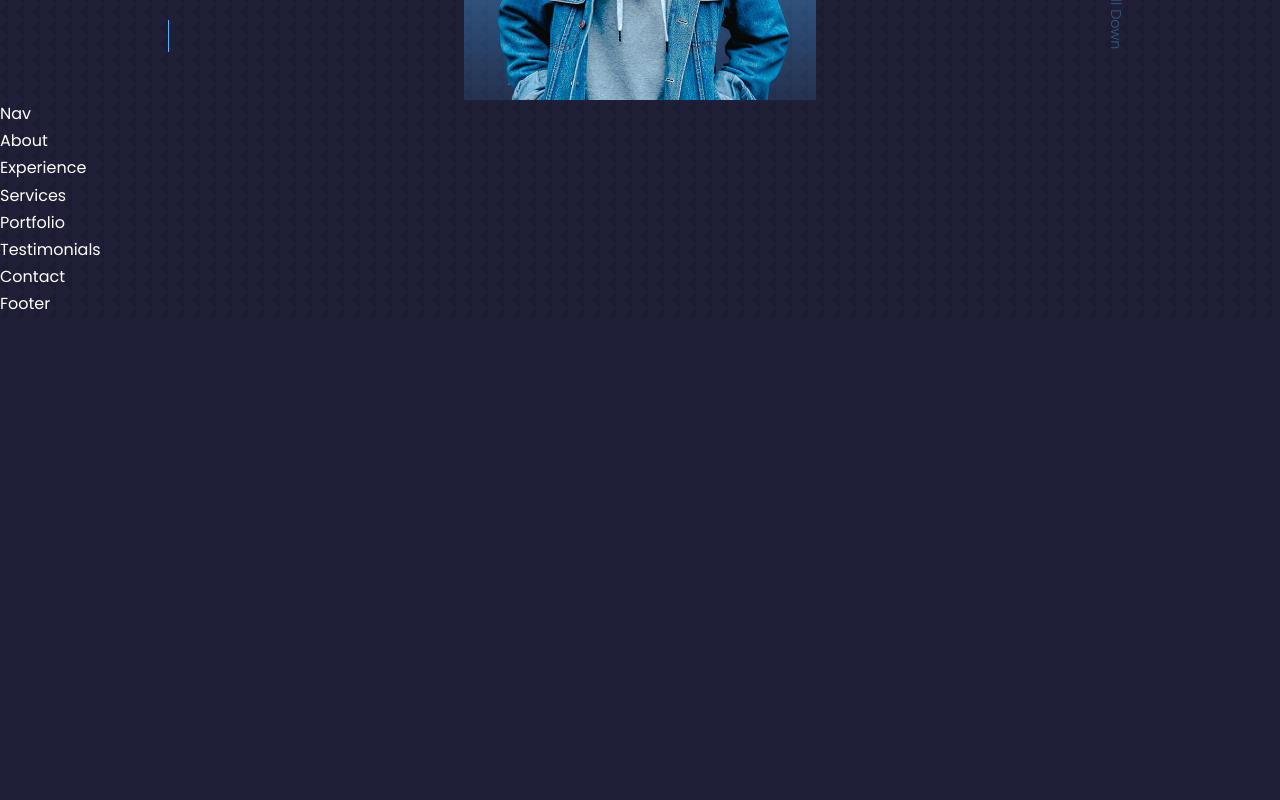
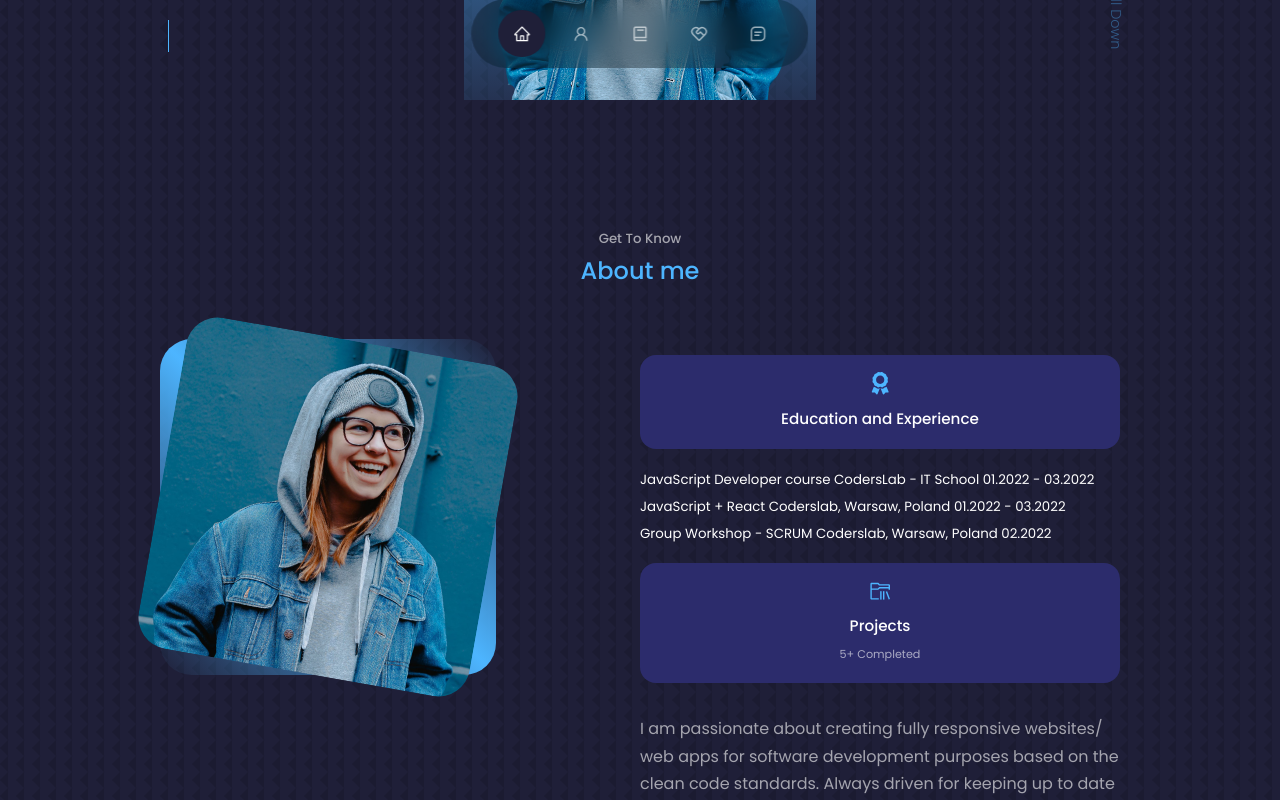
Before and after one commit to mike-piotrowski/portfolio-website, a React (Create React App) app in the folder react-portfolio-1/: page / in a window 1280 px wide. Shown: the part 700-1500 px from the top of the page. Before the commit the page ends 1018 px from the top, so only its background shows below. Built offline with nearby package versions, Linux system fonts and the light colour scheme.

Commit message:
About section created

```diff
--- a/react-portfolio-1/src/components/about/About.jsx
+++ b/react-portfolio-1/src/components/about/About.jsx
@@ -1,8 +1,50 @@
 import React from "react";
 import "./about.css";
+import ME from "../../assets/me-about.jpg";
+import { FaAward } from "react-icons/fa";
+import { VscFolderLibrary } from "react-icons/vsc";
 
 const About = () => {
-  return <div>About</div>;
+  return (
+    <section id="about">
+      <h5>Get To Know</h5>
+      <h2>About me</h2>
+      <div className="container about__container">
+        <div className="about__me">
+          <div className="about__me-image">
+            <img src={ME} alt="About Image" />
+          </div>
+        </div>
+        <div className="about__content">
+          <div className="about__cards">
+            <article className="about__card">
+              <FaAward className="about__icon" />
+              <h5>Education and Experience</h5>
+            </article>
+            <small>JavaScript Developer course CodersLab - IT School 01.2022 - 03.2022</small>
+            <br></br>
+            <small>JavaScript + React Coderslab, Warsaw, Poland 01.2022 - 03.2022</small>
+            <br></br>
+            <small>Group Workshop - SCRUM Coderslab, Warsaw, Poland 02.2022</small>
+
+            <article className="about__card">
+              <VscFolderLibrary className="about__icon" />
+              <h5>Projects</h5>
+              <small>5+ Completed</small>
+            </article>
+          </div>
+          <p>
+            I am passionate about creating fully responsive websites/ web apps for software
+            development purposes based on the clean code standards. Always driven for keeping up to
+            date with the new upcoming technology solutions.
+          </p>
+          <a href="#contact" className="btn btn-primary">
+            Let's talk
+          </a>
+        </div>
+      </div>
+    </section>
+  );
 };
 
 export default About;
--- a/react-portfolio-1/src/components/about/about.css
+++ b/react-portfolio-1/src/components/about/about.css
@@ -1,4 +1,103 @@
-body {
-    background-color: black;
-    color: white;
+.about__container {
+  display: grid;
+  grid-template-columns: 35% 50%;
+  gap: 15%;
 }
+
+.about__me {
+  width: 100%;
+  aspect-ratio: 1/1;
+  border-radius: 2rem;
+  background: linear-gradient(45deg, transparent, var(--color-primary), transparent);
+  display: grid;
+  place-items: center;
+}
+
+.about__me-image {
+  border-radius: 2rem;
+  overflow: hidden;
+  transform: rotate(10deg);
+  transition: var(--transition);
+}
+
+.about__me-image:hover {
+  transform: rotate(0);
+}
+
+.about__cards {
+  display: block;
+  grid-template-columns: repeat(3, 1fr);
+  gap: 1.5rem;
+}
+
+.about__card {
+  background: var(--color-bg-variant);
+  border: 1px solid transparent;
+  border-radius: 1rem;
+  padding: 1rem;
+  text-align: center;
+  transition: var(--transition);
+  margin-bottom: 1rem;
+  margin-top: 1rem;
+}
+
+.about__card:hover {
+  background: transparent;
+  background-color: var(--color-primary-variant);
+  cursor: default;
+}
+
+.about__icon {
+  color: var(--color-primary);
+  font-size: 1.4rem;
+  margin-bottom: 0.2rem;
+}
+
+.about__card h5 {
+  font-size: 0.95rem;
+}
+
+.about__card small {
+  font-size: 0.7rem;
+  color: var(--color-light);
+}
+
+.about__content p {
+  margin: 2rem 0 2.6rem;
+  color: var(--color-light);
+}
+
+/* ================== MEDIA QUERIES (TABLETS & OTHER MEDIUM DEVICES) ======================= */
+
+@media screen and (max-width: 1024px) {
+  .about__container {
+    grid-template-columns: 1fr;
+    gap: 0;
+  }
+  .about__me {
+    width: 50%;
+    margin: 2rem auto 4rem;
+  }
+  .about__content p {
+    margin: 1rem 0 1.5rem;
+  }
+}
+
+/* ================== MEDIA QUERIES (PHONES & OTHER SMALL DEVICES) ======================= */
+
+@media screen and (max-width: 600px) {
+    .about__me {
+        width: 65%;
+        margin: 0 auto 3rem;
+    }
+    .about__cards {
+        grid-template-columns: 1fr 1fr;
+        gap: 1rem;
+    }
+    .about__content {
+        text-align: center;
+    }
+    .about__content p {
+        margin: 1.5rem 0;
+    }
+}
--- a/react-portfolio-1/src/components/contact/Contact.jsx
+++ b/react-portfolio-1/src/components/contact/Contact.jsx
@@ -1,8 +1,8 @@
 import React from "react";
-import './contact.css';
+import "./contact.css";
 
 const Contact = () => {
-  return <div>Contact</div>;
+  return <section id="contact">Contact</section>;
 };
 
 export default Contact;
--- a/react-portfolio-1/src/components/experience/Experience.jsx
+++ b/react-portfolio-1/src/components/experience/Experience.jsx
@@ -1,8 +1,8 @@
 import React from "react";
-import './experience.css';
+import "./experience.css";
 
 const Experience = () => {
-  return <div>Experience</div>;
+  return <section id="experience">Experience</section>;
 };
 
 export default Experience;
--- a/react-portfolio-1/src/components/nav/Nav.jsx
+++ b/react-portfolio-1/src/components/nav/Nav.jsx
@@ -1,8 +1,49 @@
 import React from "react";
-import './nav.css';
+import "./nav.css";
+import { AiOutlineHome } from "react-icons/ai";
+import { AiOutlineUser } from "react-icons/ai";
+import { BiBook } from "react-icons/bi";
+import { RiServiceLine } from "react-icons/ri";
+import { BiMessageSquareDetail } from "react-icons/bi";
+import { useState } from "react";
 
 const Nav = () => {
-  return <div>Nav</div>;
+  const [activeNav, setActiveNav] = useState("#");
+  return (
+    <nav>
+      <a href="#" onClick={() => setActiveNav("#")} className={activeNav === "#" ? "active" : ""}>
+        <AiOutlineHome />
+      </a>
+      <a
+        href="#about"
+        onClick={() => setActiveNav("#about")}
+        className={activeNav === "#about" ? "active" : ""}
+      >
+        <AiOutlineUser />
+      </a>
+      <a
+        href="#experience"
+        onClick={() => setActiveNav("#experience")}
+        className={activeNav === "#experience" ? "active" : ""}
+      >
+        <BiBook />
+      </a>
+      <a
+        href="#services"
+        onClick={() => setActiveNav("#services")}
+        className={activeNav === "#services" ? "active" : ""}
+      >
+        <RiServiceLine />
+      </a>
+      <a
+        href="#contact"
+        onClick={() => setActiveNav("#contact")}
+        className={activeNav === "#contact" ? "active" : ""}
+      >
+        <BiMessageSquareDetail />
+      </a>
+    </nav>
+  );
 };
 
 export default Nav;
--- a/react-portfolio-1/src/components/nav/nav.css
+++ b/react-portfolio-1/src/components/nav/nav.css
@@ -1,4 +1,33 @@
-body {
-  background-color: black;
-  color: white;
+nav {
+  background: rgba(0, 0, 0, 0.3);
+  width: max-content;
+  display: block;
+  padding: 0.7rem 1.7rem;
+  z-index: 2;
+  position: fixed;
+  left: 50%;
+  transform: translateX(-50%);
+  bottom: 2rem;
+  display: flex;
+  gap: 0.8rem;
+  border-radius: 3rem;
+  backdrop-filter: blur(15px);
 }
+
+nav a {
+  background: transparent;
+  padding: 0.9rem;
+  border-radius: 50%;
+  display: flex;
+  color: var(--color-light);
+  font-size: 1.1rem;
+}
+
+nav a:hover {
+  background: rgba(0, 0, 0, 0.3);
+}
+
+nav a.active {
+  background: var(--color-bg);
+  color: var(--color-white);
+}
--- a/react-portfolio-1/src/components/portfolio/Portfolio.jsx
+++ b/react-portfolio-1/src/components/portfolio/Portfolio.jsx
@@ -1,8 +1,8 @@
 import React from "react";
-import './portfolio.css';
+import "./portfolio.css";
 
 const Portfolio = () => {
-  return <div>Portfolio</div>;
+  return <section id="portfolio">Portfolio</section>;
 };
 
 export default Portfolio;
--- a/react-portfolio-1/src/components/services/Services.jsx
+++ b/react-portfolio-1/src/components/services/Services.jsx
@@ -1,8 +1,8 @@
 import React from "react";
-import './services.css';
+import "./services.css";
 
 const Services = () => {
-  return <div>Services</div>;
+  return <section id="services">Services</section>;
 };
 
 export default Services;
--- a/react-portfolio-1/src/components/testimonials/Testimonials.jsx
+++ b/react-portfolio-1/src/components/testimonials/Testimonials.jsx
@@ -1,8 +1,8 @@
 import React from "react";
-import './testimonials.css';
+import "./testimonials.css";
 
 const Testimonials = () => {
-  return <div>Testimonials</div>;
+  return <section id="testimonials">Testimonials</section>;
 };
 
 export default Testimonials;
--- a/react-portfolio-1/src/index.css
+++ b/react-portfolio-1/src/index.css
@@ -16,7 +16,7 @@
   --color-primary: #4db5ff;
   --color-primary-variant: rgba(77, 181, 255, 0.4);
   --color-white: #fff;
-  --color-light: rgba(255, 255, 255, 0, 6);
+  --color-light: rgba(255, 255, 255, 0.6);
 
   --transition: all 400ms ease;
 
@@ -61,7 +61,8 @@ h1 {
 }
 
 section {
-  margin-top: 5rem;
+  margin-top: 8rem;
+  height: 100vh;
 }
 
 section > h2,
```
Lines whose indentation alone changed are shown as unchanged.
